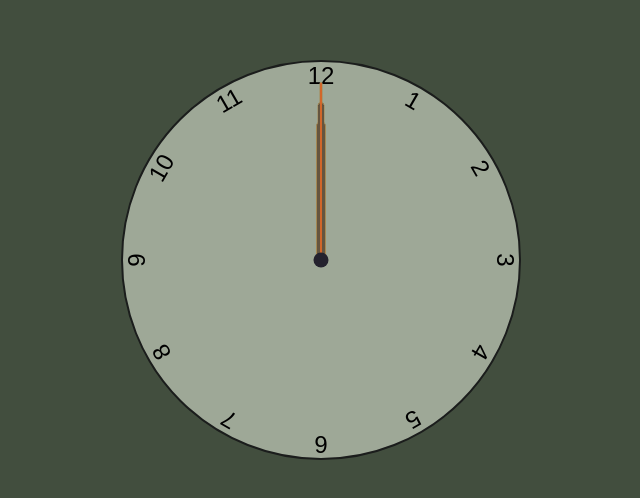
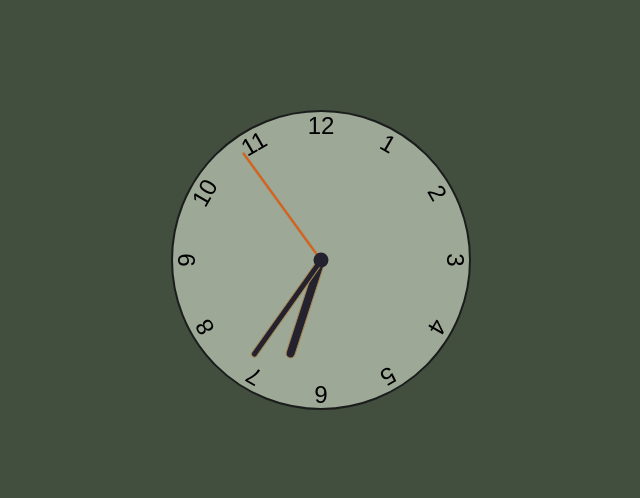
Before and after one commit to bettameta/js-clock-lesson, a plain HTML site: page index.html in a window 1280 px wide. Shown: the part 148-646 px from the top of the page, without its empty margins (319-959 px from the left). Drawn offline with Linux system fonts and the light colour scheme.

Commit message:
Fixed the bug in my html. It was a typo.

```diff
--- a/index.html
+++ b/index.html
@@ -6,7 +6,7 @@
         <meta http-equiv="X-UA-Compatible" content="ie=edge">
 
         <link href="main.css" rel="stylesheet">
-        <script defer src="script.js"></script>
+        <script defer src="scripts.js"></script>
         <title>Clock</title>
     </head>
     <body>
--- a/main.css
+++ b/main.css
@@ -15,8 +15,8 @@ body{
 }
 
 .clock{
-    width: 400px;
-    height: 400px;
+    width: 300px;
+    height: 300px;
     background-color: rgb(221, 228, 211, .6);
     border-radius: 50%;
     border: 2px solid #1b1d1c;
```
